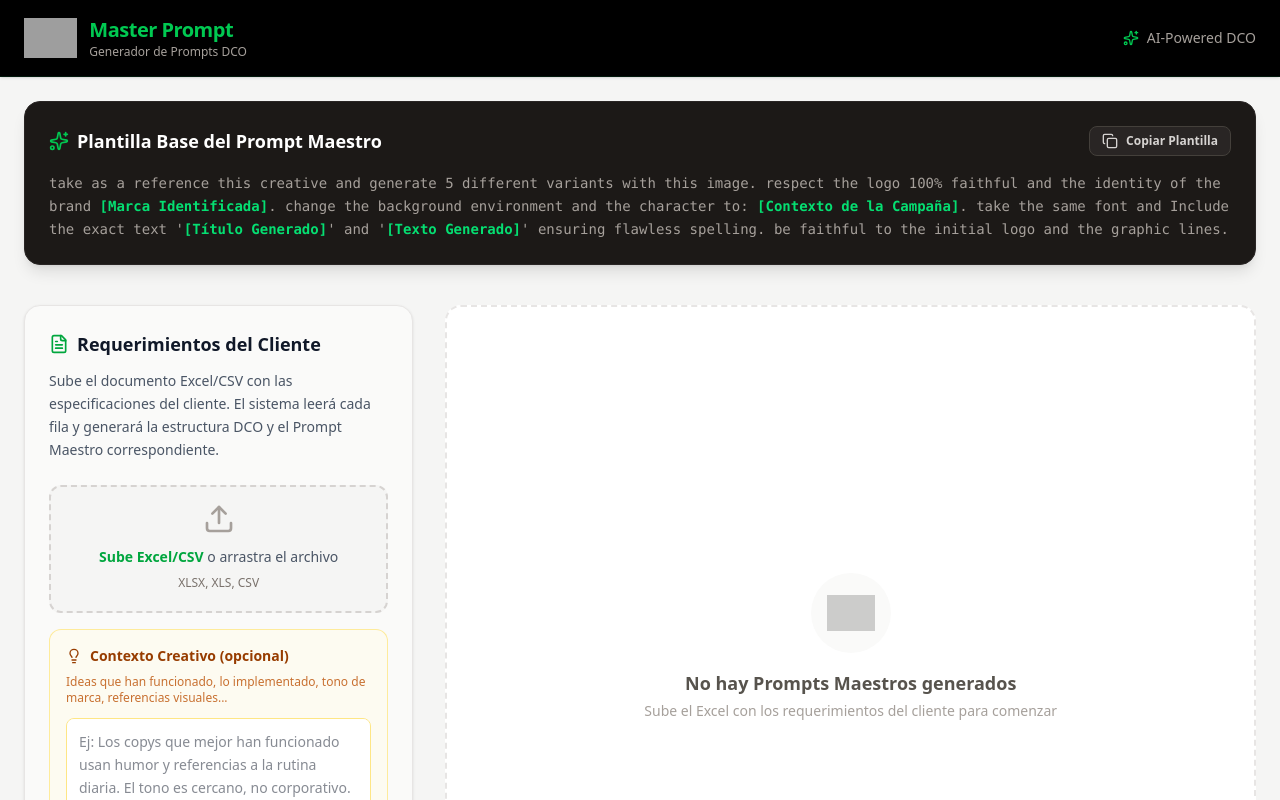
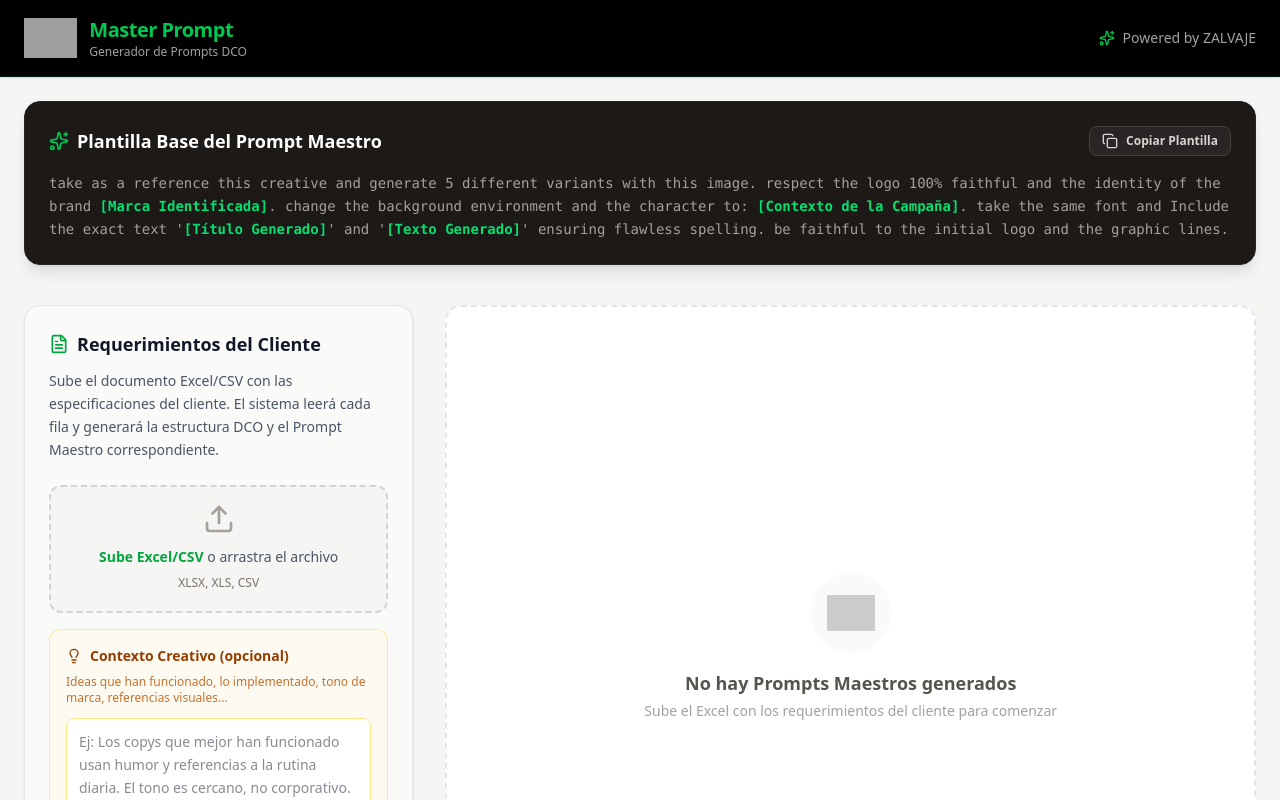
Before and after one commit to jeimyforero803-bot/PROMTS-, a React (Vite) app: page / in a window 1280 px wide. Shown: the top 800 px of the page. Built offline with nearby package versions, Linux system fonts and the light colour scheme; grey boxes are pictures that could not be loaded.

Commit message:
Change label to Powered by ZALVAJE

```diff
--- a/src/App.tsx
+++ b/src/App.tsx
@@ -425,7 +425,7 @@ export default function App() {
           </div>
           <div className="hidden sm:flex items-center gap-2 text-sm font-medium text-stone-400">
             <Sparkles className="w-4 h-4 text-green-500" />
-            <span>AI-Powered DCO</span>
+            <span>Powered by ZALVAJE</span>
           </div>
         </div>
       </header>
```
Also changed, not shown: 4 other files (tests, documents, lock files or other folders).
